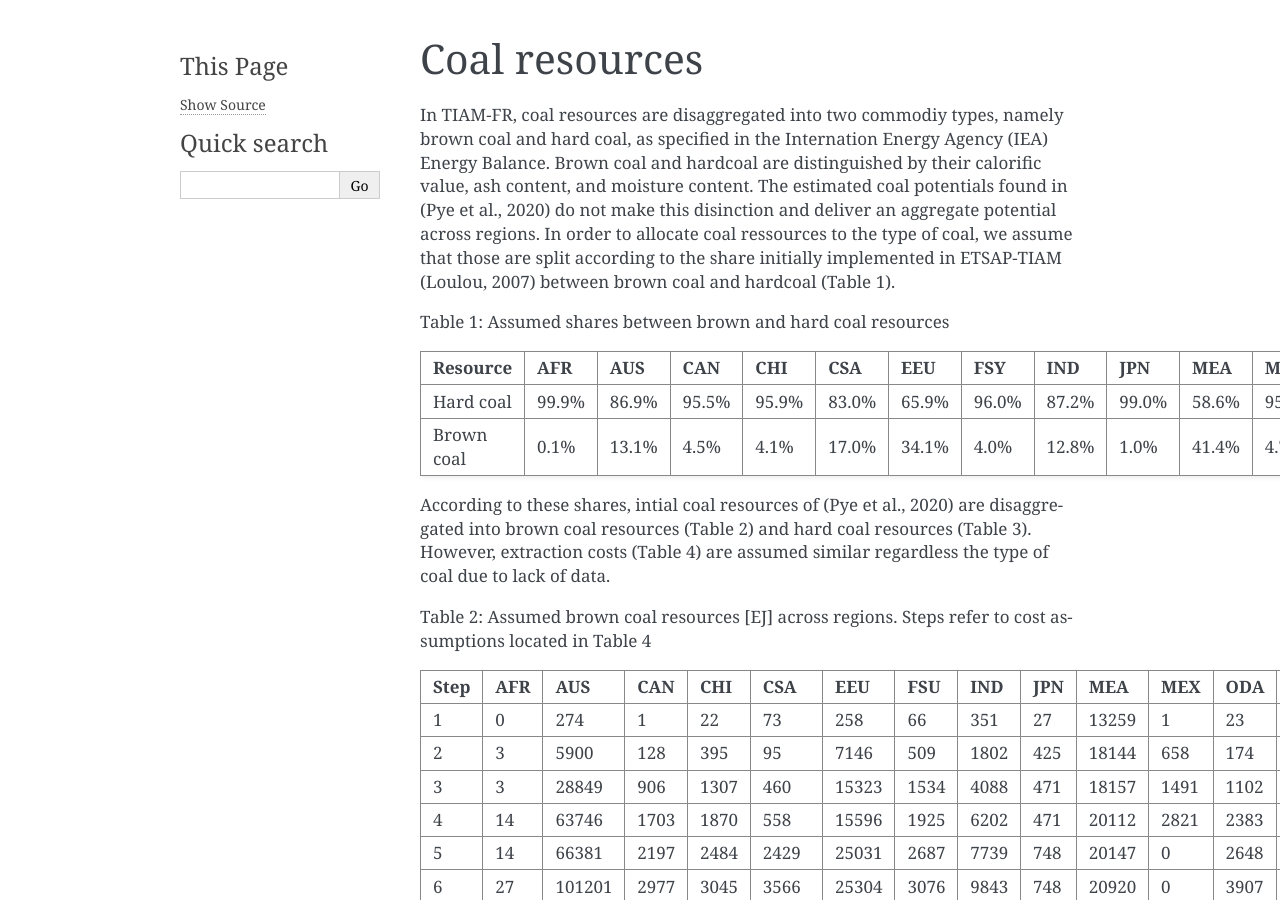
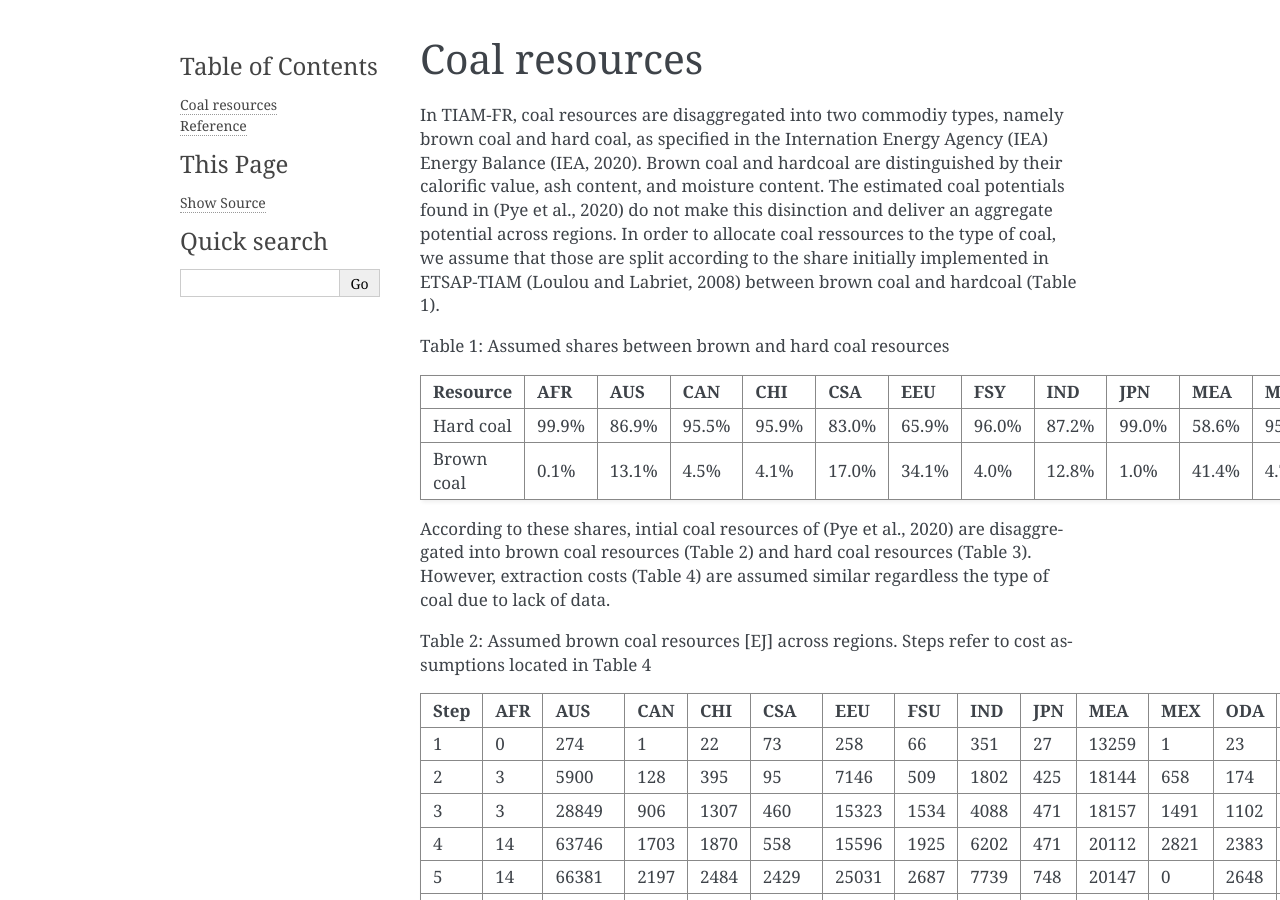
Before and after one commit to LucasDesport/tiam-fr, a Sphinx documentation site: the page built from docs/resources/coal.md, in a window 1280 px wide and 900 px high. Built offline with Sphinx 7.4.7, drawn with Linux system fonts in a browser that asks for light colours; pages that are not in the unit, such as notebooks, are missing from menus; some of the changed text lies outside the part shown.

Commit message:
Update coal.md

```diff
--- a/docs/resources/coal.md
+++ b/docs/resources/coal.md
@@ -1,6 +1,6 @@
 # Coal resources
 
-In TIAM-FR, coal resources are disaggregated into two commodiy types, namely brown coal and hard coal, as specified in the Internation Energy Agency (IEA) Energy Balance. Brown coal and hardcoal are distinguished by their calorific value, ash content, and moisture content. The estimated coal potentials found in (Pye et al., 2020) do not make this disinction and deliver an aggregate potential across regions. In order to allocate coal ressources to the type of coal, we assume that those are split according to the share initially implemented in ETSAP-TIAM (Loulou, 2007) between brown coal and hardcoal (Table 1).
+In TIAM-FR, coal resources are disaggregated into two commodiy types, namely brown coal and hard coal, as specified in the Internation Energy Agency (IEA) Energy Balance (IEA, 2020). Brown coal and hardcoal are distinguished by their calorific value, ash content, and moisture content. The estimated coal potentials found in (Pye et al., 2020) do not make this disinction and deliver an aggregate potential across regions. In order to allocate coal ressources to the type of coal, we assume that those are split according to the share initially implemented in ETSAP-TIAM (Loulou and Labriet, 2008) between brown coal and hardcoal (Table 1).
 
 Table 1: Assumed shares between brown and hard coal resources
 |Resource|AFR|AUS|CAN|CHI|CSA|EEU|FSY|IND|JPN|MEA|MEX|ODA|SKO|USA|WEU|
@@ -56,3 +56,9 @@
 | 11   | 8,04 | 0,00 | 0,00 | 0,00 | 0,00 | 0,00 | 0,00 | 0,00 | 0,00  | 0,00  | 0,00 | 0,00 | 0,00  | 0,00 | 8,76 |
 
 To reflect that the declared resources are not entirely accessible right off the bat, it is assume that 10% of the resources of each step can be extracted annually.
+
+# Reference
+
+IEA, 2020. World Energy Balances - Data product [WWW Document]. IEA. URL https://www.iea.org/data-and-statistics/data-product/world-energy-balances (accessed 11.16.22).
+Pye, S., Bradley, S., Hughes, N., Price, J., Welsby, D., Ekins, P., 2020. An equitable redistribution of unburnable carbon. Nat Commun 11, 3968. https://doi.org/10.1038/s41467-020-17679-3
+Loulou, R., Labriet, M., 2008. ETSAP-TIAM: the TIMES integrated assessment model Part I: Model structure. CMS 5, 7–40. https://doi.org/10.1007/s10287-007-0046-z
```
